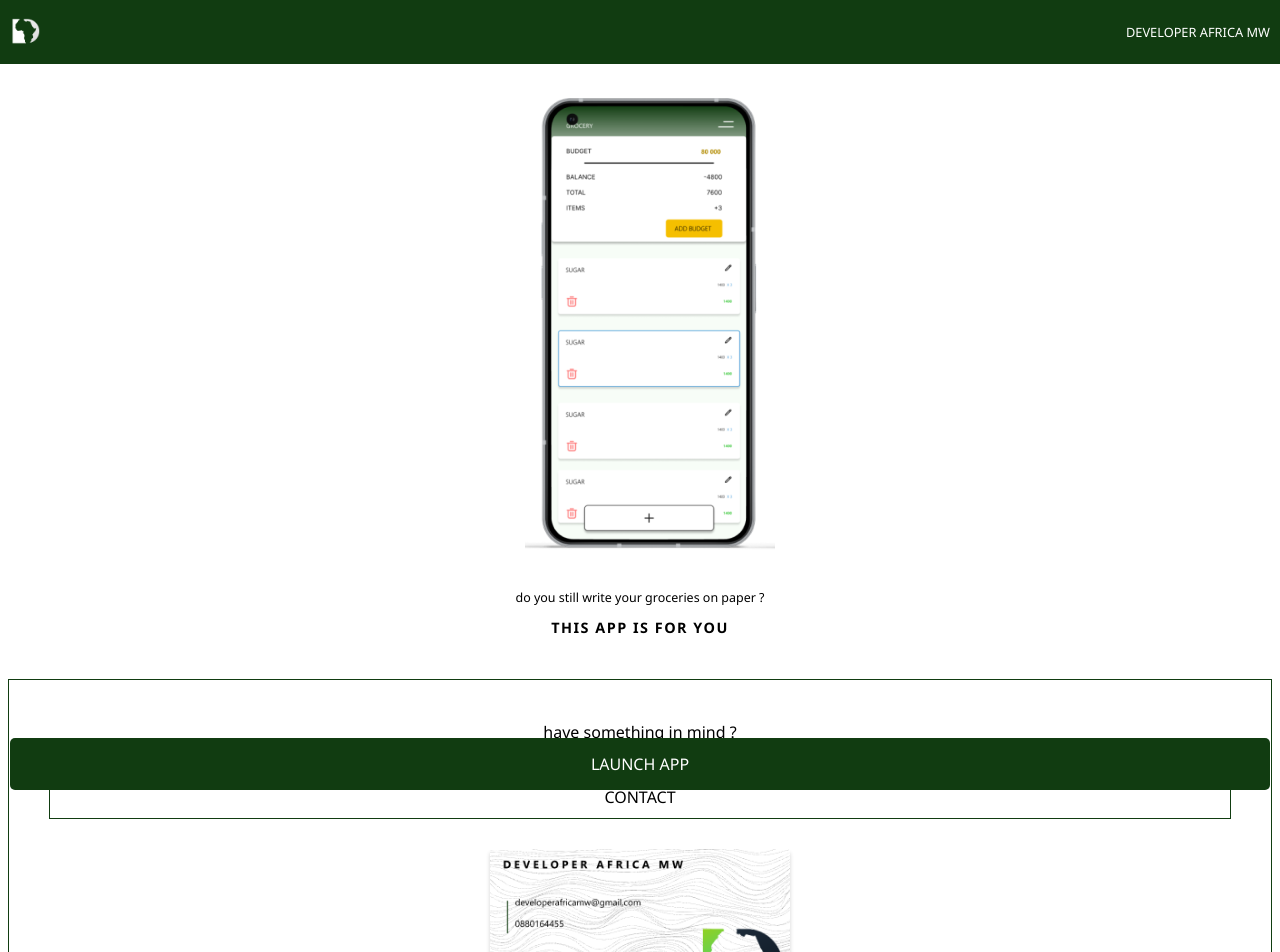
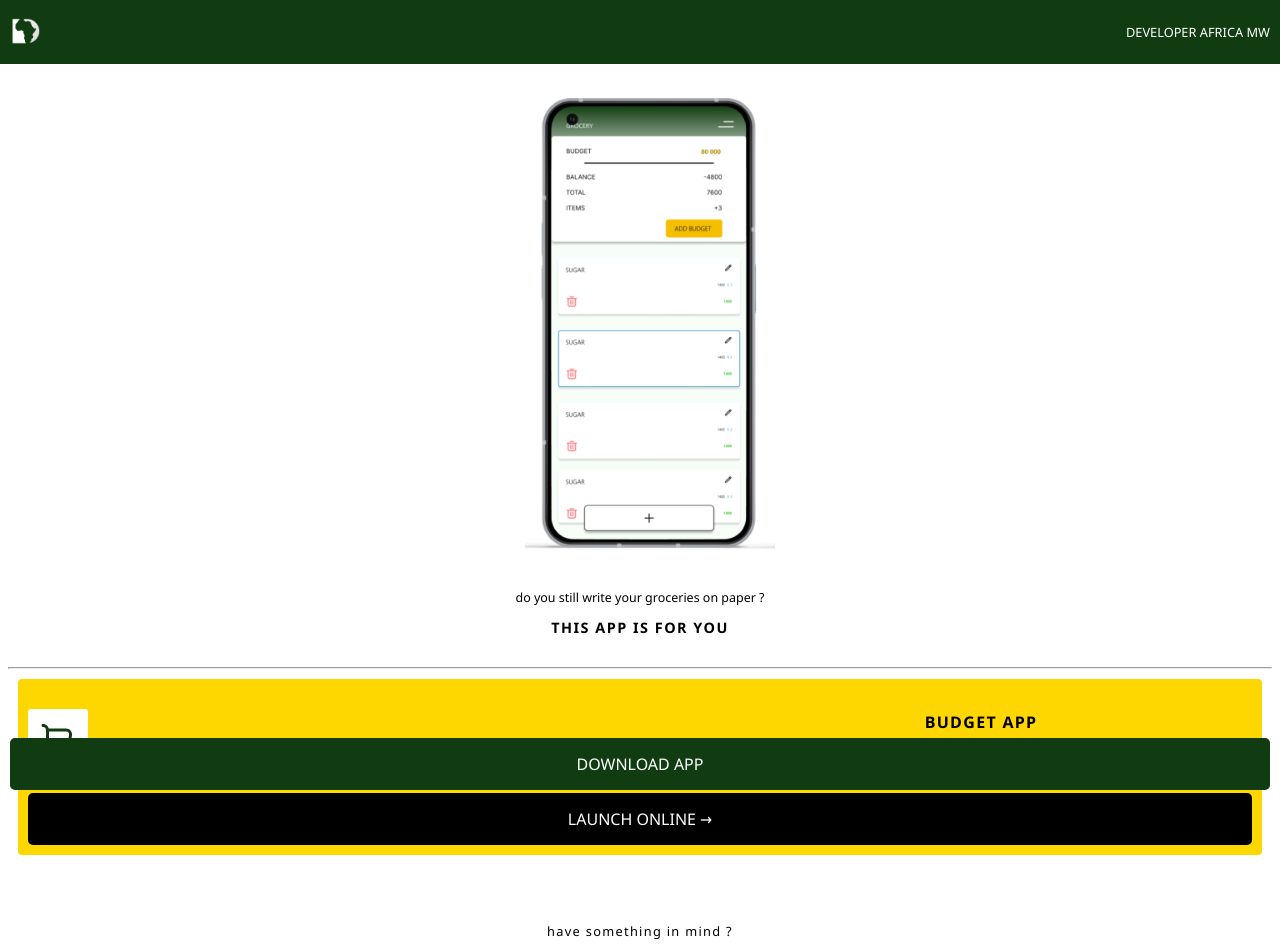
Before and after one commit to developerafrica/groceries-webpage-svlt, a SvelteKit app: page / in a window 1280 px wide. Shown: the top 952 px of the page. Built offline with nearby package versions, Linux system fonts and the light colour scheme.

Commit message:
commit 4
+ budget app

```diff
--- a/src/components/contact.svelte
+++ b/src/components/contact.svelte
@@ -32,11 +32,11 @@
         padding: 20px 0;
         .art-cnt{
             text-align: center;
-            border: var(--gn) 0.9px solid;
             padding: 20px;
             header{
                 h1{
-                    @include fnt(var(--tc), 1rem, 500);
+                    @include fnt(var(--tc), 0.8rem, 500);
+                    letter-spacing: 1.3px;
 
 
                 }
@@ -68,7 +68,7 @@
                         padding: 20px 0;
                         a{
                             text-decoration: none;
-                            @include fnt(var(--gn), 0.9rem, 450);
+                            @include fnt(var(--gn), 0.75rem, 450);
 
 
                         }
--- a/src/routes/+layout.svelte
+++ b/src/routes/+layout.svelte
@@ -19,7 +19,8 @@
       <slot />
     </main>
     <footer>
-      <div class="ft"><a href="https://grocerylistmw.netlify.app">LAUNCH APP</a></div>
+      <div class="ft"><a href="/app/budgetapp.apk" download="budget app | developer africa mw">DOWNLOAD APP</a></div>
+
     </footer>
   </div>
 </div>
--- a/src/routes/+page.svelte
+++ b/src/routes/+page.svelte
@@ -13,6 +13,27 @@
                 <h1>this app is for you</h1>
             </div>
         </footer>
+        <hr>
+        <section class="launch">
+            <div class="card">
+                <header>
+                    <div class="image">
+                        <svg width="100" height="100" viewBox="0 0 100 100" fill="none" xmlns="http://www.w3.org/2000/svg">
+                            <rect width="100" height="100" rx="5" fill="white"/>
+                            <path d="M35 35C35 29.4737 30.5263 25 25 25C23.6404 25 22.5 26.1404 22.5 27.5C22.5 28.8596 23.6404 30 25 30C28.0702 30 30 31.9298 30 35C30 36.3596 31.1404 37.5 32.5 37.5C33.8596 37.5 35 36.3596 35 35ZM63.5088 37.5C67.0175 37.5 69.0351 39.9561 68.4211 43.4211L66.1842 55.921C65.7018 58.5526 63.9474 60 61.2281 60H40C36.9298 60 35 58.0702 35 55V37.5H63.5088ZM63.5088 32.5H30V55C30 60.5263 34.4737 65 40 65H61.2281C66.0526 65 70.2193 61.5351 71.0965 56.7982L73.3333 44.2982C74.4298 38.1579 69.7807 32.5 63.5088 32.5ZM62.5 67.5C59.7368 67.5 57.5 69.7368 57.5 72.5C57.5 75.2632 59.7368 77.5 62.5 77.5C65.2632 77.5 67.5 75.2632 67.5 72.5C67.5 69.7368 65.2632 67.5 62.5 67.5ZM37.5 67.5C34.7368 67.5 32.5 69.7368 32.5 72.5C32.5 75.2632 34.7368 77.5 37.5 77.5C40.2632 77.5 42.5 75.2632 42.5 72.5C42.5 69.7368 40.2632 67.5 37.5 67.5Z" fill="#113C11"/>
+                        </svg>
+
+                    </div>
+                    <div class="text">
+                        <h1>BUDGET APP</h1>
+                        <p>SIMPLIFY BUDGETING AND CALCULATIONS FOR GROCERIES </p>
+                    </div>
+                </header>
+                <main>
+                    <div class="ft"><a href="https://grocerylistmw.netlify.app">LAUNCH ONLINE &rarr;</a></div>
+                </main>
+            </div>
+        </section>
         <section class="footer-section">
             <Contact />
             <Footer />
@@ -55,6 +76,49 @@
                 }
 
             }
+            .launch{
+                background: gold;
+                padding: 10px;
+                margin: 10px;
+                border-radius: 4px;
+                header{
+                    display: flex;
+                    align-items: center;
+                    justify-content: space-between;
+                    gap: 10px;
+                    .image{
+                        svg{
+                            width: 60px;
+                        }
+                    }
+                    .text{
+                        h1{
+                            @include fnt(var(--tc), 1rem, 700);
+                            margin: 0;
+                            padding: 0;
+                            letter-spacing: 1.3px;
+                        }
+                        p{
+                            @include fnt(var(--tc), 0.7rem, 600)
+                        }
+                    }
+                }
+                main{
+                    width: 100%;
+                    .ft{
+                        a{
+                            display: block;
+                            text-decoration: none;
+                            background: var(--tc);
+                            text-align: center;
+                            @include fnt(var(--wt), 1rem, 500);
+                            padding: 15px;
+                            border-radius: 5px;
+                        }
+                    }
+                }
+
+            }
 
         }
     }
```
Also changed, not shown: static/favicon.png, 1 other file (tests, documents, lock files or other folders).
